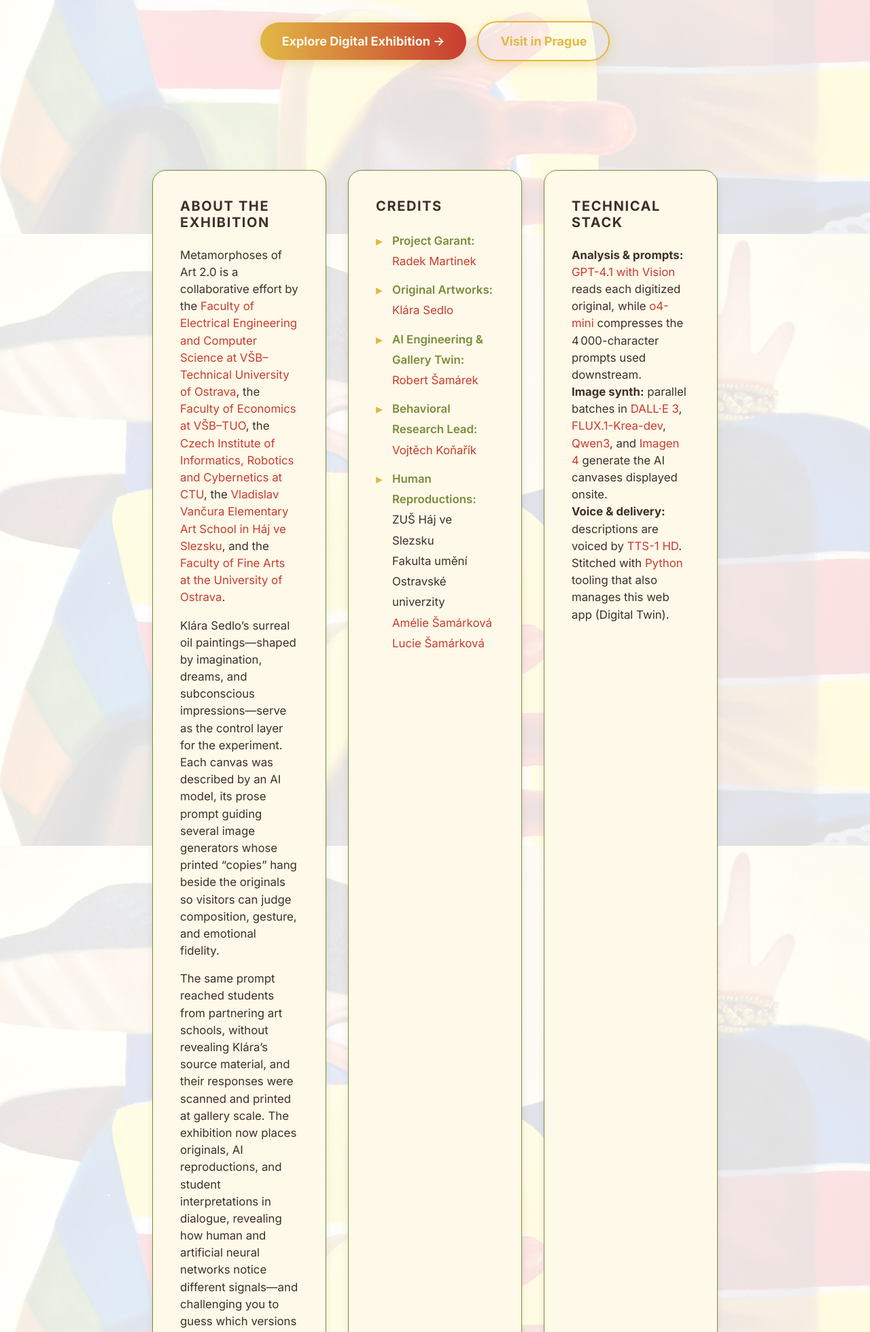
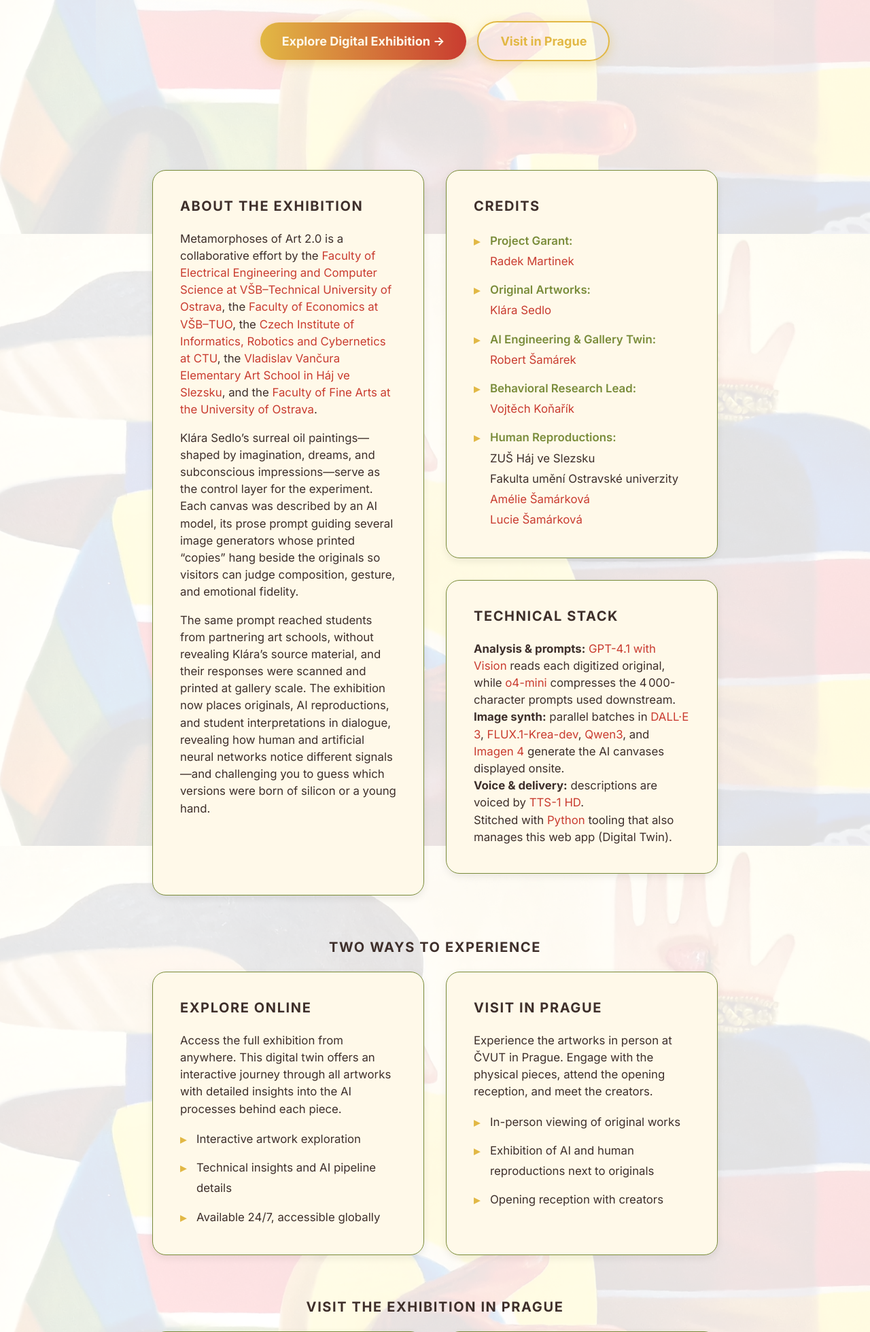
Before and after one commit to data4sci/gallery_twin, a FastAPI app: page / in a window 1280 px wide. Shown: the part 556-2515 px from the top of the page at 68% size. Run offline with FastAPI, Linux system fonts and the light colour scheme; data comes from the database, SQL or seed files in the repository; some libraries are stand-ins or nearby versions.

Commit message:
feat: restructure About Section layout for improved responsiveness and clarity

```diff
--- a/app/templates/index.html
+++ b/app/templates/index.html
@@ -29,8 +29,8 @@
     </header>
 
     <!-- About Section -->
-    <section class="grid md:grid-cols-2 xl:grid-cols-3 gap-8 my-12 md:my-16">
-        <div class="gallery-card card-padding">
+    <section class="about-grid my-12 md:my-16">
+        <div class="gallery-card card-padding about-card">
             <h2 class="section-heading">
                 {{ site_copy.index.about_title if site_copy and site_copy.index and site_copy.index.about_title else 'About the Exhibition' }}
             </h2>
@@ -44,6 +44,7 @@
                 {{ site_copy.index.about_text3 if site_copy and site_copy.index and site_copy.index.about_text3 else 'Third paragraph elaborating on the collaboration between human artists and AI.' }}
             </p>
         </div>
+        <div class="side-cards">
             <div class="gallery-card card-padding">
                 <h2 class="section-heading">
                     {{ site_copy.index.credits_title if site_copy and site_copy.index and site_copy.index.credits_title else 'Credits' }}
@@ -87,6 +88,7 @@
                 <p>
                     {{ (site_copy.index.technology_text if site_copy and site_copy.index and site_copy.index.technology_text else 'Brief overview of the technical workflow.') | safe }}
                 </p>
+            </div>
         </div>
     </section>
 
@@ -181,6 +183,30 @@
 </div>
 
 <style>
+    /* About Grid Layout */
+    .about-grid {
+        display: grid;
+        grid-template-columns: 1fr;
+        gap: 2rem;
+    }
+
+    @media (min-width: 768px) {
+        .about-grid {
+            grid-template-columns: 1fr 1fr;
+            gap: 2rem;
+        }
+
+        .about-card {
+            grid-row: 1 / 3;
+        }
+
+        .side-cards {
+            display: flex;
+            flex-direction: column;
+            gap: 2rem;
+        }
+    }
+
     /* Hero Section */
     .hero-section {
         position: relative;
```
Lines whose indentation alone changed are shown as unchanged.
